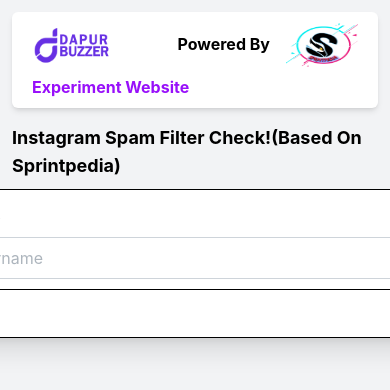
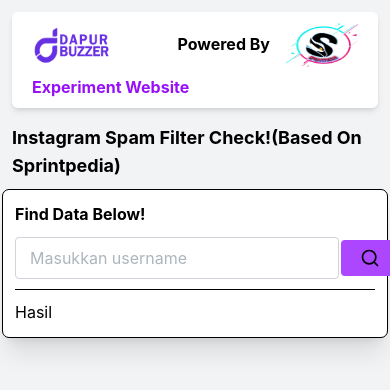
Before and after one commit to ardhi27/sprintpedia-proxy-server, a Next.js app: page /home in a window 390 px wide. Shown: the top 390 px of the page. Built offline with nearby package versions, Linux system fonts and the light colour scheme.

Commit message:
feat: fix responsiveness

```diff
--- a/src/app/home/page.tsx
+++ b/src/app/home/page.tsx
@@ -7,12 +7,12 @@
 const HomePage = async () => {
   return (
     <LayoutPage>
-      <Stack className="w-full h-full items-center" gap={10}>
+      <Stack className=" h-full items-center" gap={10}>
         <Text className="text-black font-bold text-lg">
           Instagram Spam Filter Check!(Based On Sprintpedia)
         </Text>
         <Stack
-          className="w-2xl bg-white shadow-xl p-3 outline-1 outline-black rounded-md h-full "
+          className="w-2xl max-md:w-sm bg-white shadow-xl p-3 outline-1 outline-black rounded-md h-full "
           gap={10}
         >
           <Text className="text-black font-bold">Find Data Below!</Text>
--- a/src/features/common/component/instagram-data-input.tsx
+++ b/src/features/common/component/instagram-data-input.tsx
@@ -37,8 +37,8 @@
 
   return (
     <form onSubmit={handleSubmit(onSubmit)}>
-      <Stack className="w-full">
-        <Group className="w-full h-full items-center flex-nowrap" gap={2}>
+      <Stack className="w-full max-md:w-lg">
+        <Group className="max-md:w-sm h-full items-center flex-nowrap" gap={2}>
           <Input
             className="w-full rounded-lg"
             size="md"
--- a/src/features/common/component/json-information.tsx
+++ b/src/features/common/component/json-information.tsx
@@ -4,13 +4,11 @@
 
 const JsonInformation = () => {
   const { data } = useResponseInstagramDataStore();
-
   if (!data?.data) {
     return <></>;
   }
-
   return (
-    <Stack className="w-2xl h-full bg-white shadow-xl p-3 outline-1 outline-black rounded-md ">
+    <Stack className="w-2xl  max-md:w-sm h-full bg-white shadow-xl p-3 outline-1 outline-black rounded-md ">
       <Text className="text-black font-bold">JSON Response</Text>
       <Box className="w-full overflow-auto text-black">
         <pre className="text-xs">{JSON.stringify(data, null, 2)}</pre>
```
Also changed, not shown: 1 other file (tests, documents, lock files or other folders).
